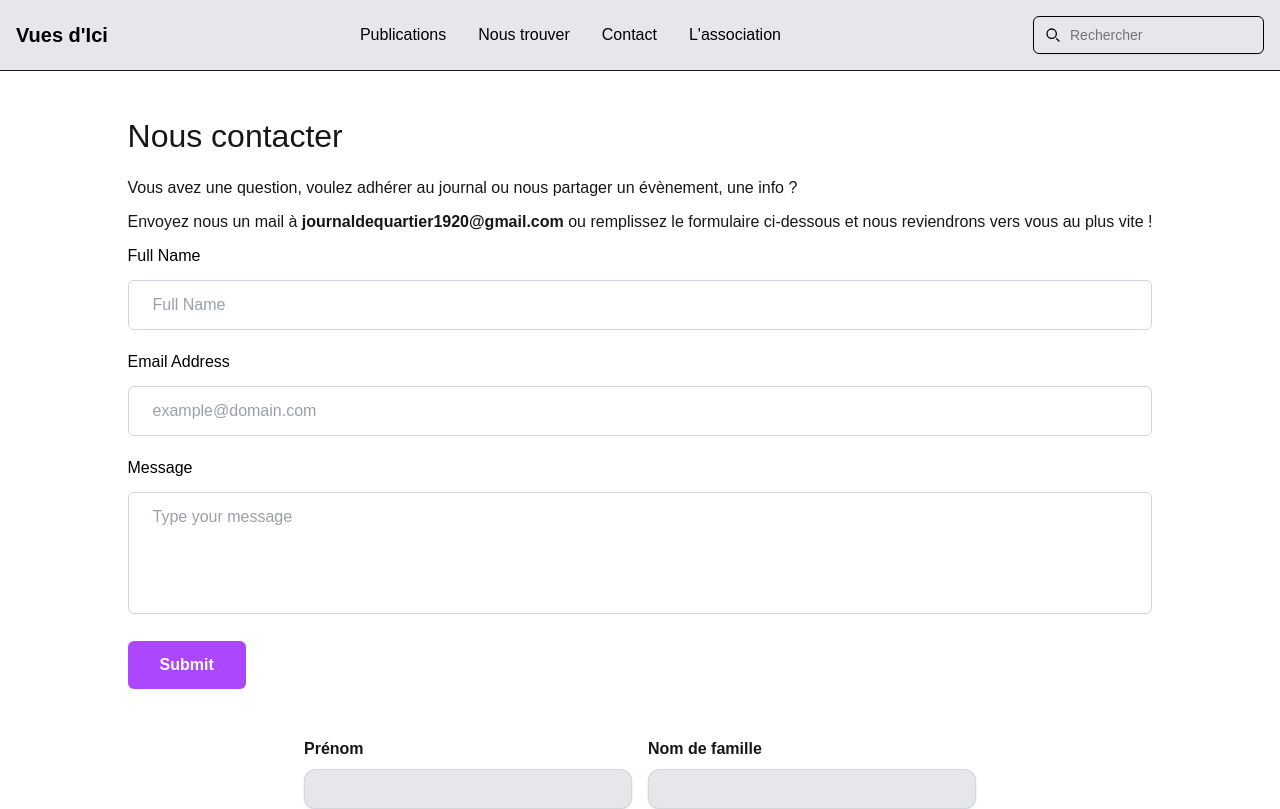
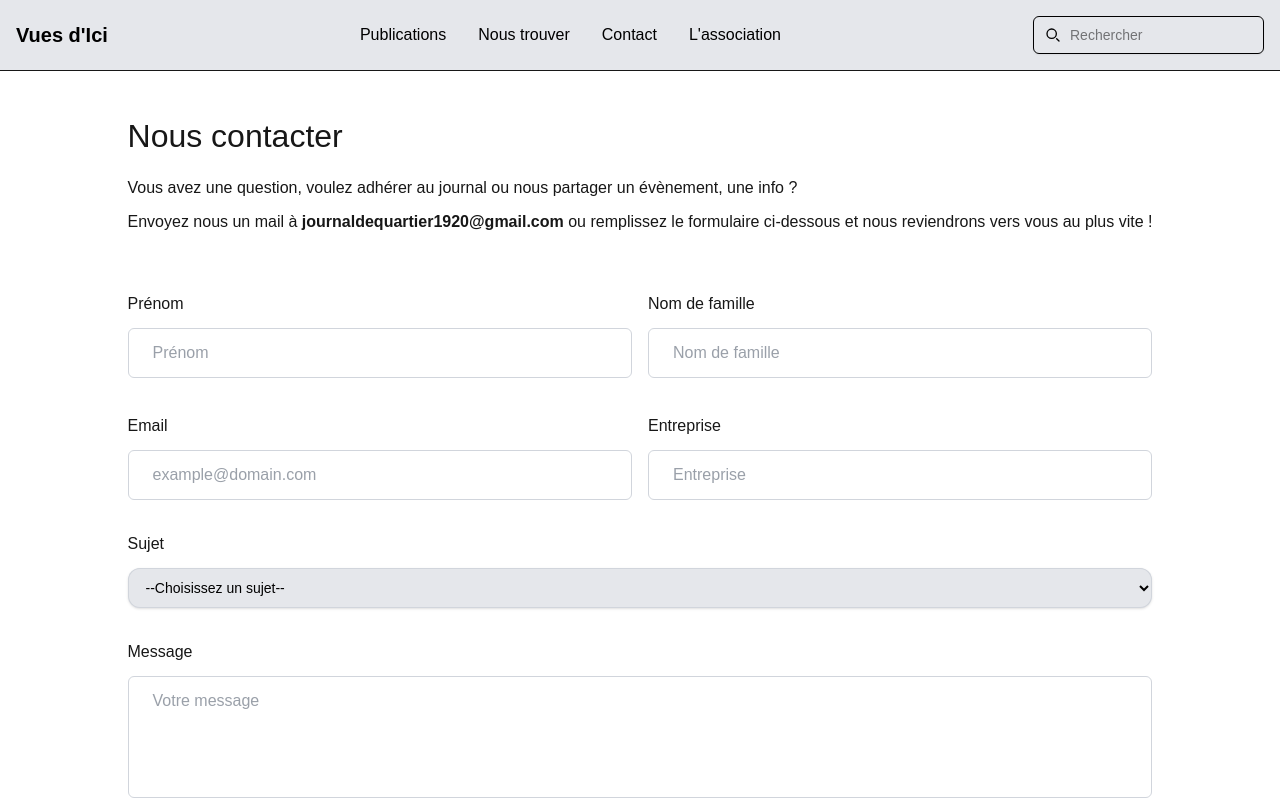
Before and after one commit to VinchC/vues-d-ici, a Next.js app: page /contact in a window 1280 px wide. Shown: the top 809 px of the page. Built offline with nearby package versions, Linux system fonts and the light colour scheme.

Commit message:
Contact form updated with on former model basis

```diff
--- a/app/components/[ContactForm]/Contact.tsx
+++ b/app/components/[ContactForm]/Contact.tsx
@@ -1,13 +1,16 @@
-'use client';
+"use client";
 
-import { FC } from 'react';
-import { useForm } from 'react-hook-form';
-import { sendEmail } from '../utils/SendEmail';
-
+import { FC } from "react";
+import { useForm } from "react-hook-form";
+import { sendEmail } from "../utils/SendEmail";
+import PolicyAcceptance from "../utils/PolicyAcceptance";
 
 export type FormData = {
   name: string;
+  firstName: string;
   email: string;
+  company?: string;
+  subject: string;
   message: string;
 };
 
@@ -19,55 +22,115 @@ const Contact: FC = () => {
   }
 
   return (
+    <>
+      <div className="isolate py-12">
         <form onSubmit={handleSubmit(onSubmit)}>
-      <div className='mb-5'>
+          <div className="grid grid-cols-1 gap-4 sm:grid-cols-2">
+            <div className="mb-5">
               <label
-          htmlFor='name'
-          className='mb-3 block text-base font-medium text-black'
+                htmlFor="firstName"
+                className="mb-3 block text-base font-medium"
               >
-          Full Name
+                Prénom
               </label>
               <input
-          type='text'
-          placeholder='Full Name'
-          className='w-full rounded-md border border-gray-300 bg-white py-3 px-6 text-base font-medium text-gray-700 outline-none focus:border-purple-500 focus:shadow-md'
-          {...register('name', { required: true })}
+                type="text"
+                placeholder="Prénom"
+                className="w-full rounded-md border border-gray-300 bg-white py-3 px-6 text-base font-medium text-gray-700 outline-none focus:border-purple-500 focus:shadow-md"
+                {...register("firstName", { required: true })}
               />
             </div>
-      <div className='mb-5'>
+            <div className="mb-5">
               <label
-          htmlFor='email'
-          className='mb-3 block text-base font-medium text-black'
+                htmlFor="name"
+                className="mb-3 block text-base font-medium"
               >
-          Email Address
+                Nom de famille
               </label>
               <input
-          type='email'
-          placeholder='example@domain.com'
-          className='w-full rounded-md border border-gray-300 bg-white py-3 px-6 text-base font-medium text-gray-700 outline-none focus:border-purple-500 focus:shadow-md'
-          {...register('email', { required: true })}
+                type="text"
+                placeholder="Nom de famille"
+                className="w-full rounded-md border border-gray-300 bg-white py-3 px-6 text-base font-medium text-gray-700 outline-none focus:border-purple-500 focus:shadow-md"
+                {...register("name", { required: true })}
               />
             </div>
-      <div className='mb-5'>
+            <div className="mb-5">
               <label
-          htmlFor='message'
-          className='mb-3 block text-base font-medium text-black'
+                htmlFor="email"
+                className="mb-3 block text-base font-medium"
+              >
+                Email
+              </label>
+              <input
+                type="email"
+                placeholder="example@domain.com"
+                className="w-full rounded-md border border-gray-300 bg-white py-3 px-6 text-base font-medium text-gray-700 outline-none focus:border-purple-500 focus:shadow-md"
+                {...register("email", { required: true })}
+              />
+            </div>
+            <div className="mb-8">
+              <label
+                htmlFor="company"
+                className="mb-3 block text-base font-medium"
+              >
+                Entreprise
+              </label>
+              <input
+                type="text"
+                placeholder="Entreprise"
+                className="w-full rounded-md border border-gray-300 bg-white py-3 px-6 text-base font-medium text-gray-700 outline-none focus:border-purple-500 focus:shadow-md"
+                {...register("company", { required: true })}
+              />
+            </div>
+          </div>
+          <div className="relative mb-8">
+            <label
+              htmlFor="subject"
+              className="mb-3 block text-base font-medium"
+            >
+              Sujet
+            </label>
+            <select
+              id="message-subject"
+              // name="message-subject"
+              className="block w-full text-black rounded-xl border-0 px-3.5 py-2 bg-gray-200 shadow-sm ring-1 ring-inset ring-gray-300 placeholder:text-gray-700 focus:ring-2 focus:ring-inset focus:ring-indigo-600 sm:text-sm/6 h-10"
+              {...register("subject", { required: true })}
+            >
+              <option value="">--Choisissez un sujet--</option>
+              <option value="join">Adhésion</option>
+              <option value="ad">Encart publicitaire</option>
+              <option value="event">Evènement</option>
+              <option value="other">Autre</option>
+            </select>
+          </div>
+          <div className="mb-8">
+            <label
+              htmlFor="message"
+              className="mb-3 block text-base font-medium"
             >
               Message
             </label>
             <textarea
               rows={4}
-          placeholder='Type your message'
-          className='w-full resize-none rounded-md border border-gray-300 bg-white py-3 px-6 text-base font-medium text-gray-700 outline-none focus:border-purple-500 focus:shadow-md'
-          {...register('message', { required: true })}
+              placeholder="Votre message"
+              className="w-full resize-none rounded-md border border-gray-300 bg-white py-3 px-6 text-base font-medium text-gray-700 outline-none focus:border-purple-500 focus:shadow-md"
+              {...register("message", { required: true })}
             ></textarea>
           </div>
           <div>
-        <button className='hover:shadow-form rounded-md bg-purple-500 py-3 px-8 text-base font-semibold text-white outline-none'>
-          Submit
+            <PolicyAcceptance />
+          </div>
+          <div className="mt-8 flex justify-center">
+            <button
+              type="submit"
+              className="bg-blue-500 text-black text-md text-center w-40 max-sm:w-32 max-sm:text-sm py-1 h-8 border-2 border-gray-500 hover:bg-blue-500/60 rounded-lg"
+            >
+              Envoyer
             </button>
           </div>
         </form>
+      </div>
+    </>
   );
 };
 
--- a/app/components/[ContactForm]/FormComponent.tsx
+++ /dev/null
@@ -1,20 +0,0 @@
-import { FormProps } from "@/app/types";
-
-export default function FormComponent(props: FormProps) {
-  return (
-    <div>
-      <label htmlFor={props.title} className="block font-semibold">
-        {props.fieldName}
-      </label>
-      <div className="mt-2">
-        <input
-          id={props.title}
-          name={props.title}
-          type="text"
-          autoComplete={props.autoComplete}
-          className="block w-full rounded-xl border-0 px-3.5 py-2 shadow-sm ring-1 bg-gray-200 ring-inset ring-gray-300 placeholder:text-gray-700 focus:ring-2 focus:ring-inset focus:ring-indigo-600 sm:text-sm/6"
-        />
-      </div>
-    </div>
-  );
-}
--- a/app/contact/page.tsx
+++ b/app/contact/page.tsx
@@ -1,9 +1,5 @@
-import { FORM_FIELDS } from "../../data/data";
 import Link from "next/link";
-import FormComponent from "../components/[ContactForm]/FormComponent";
 import Contact from "../components/[ContactForm]/Contact";
-import PolicyAcceptance from "../components/utils/PolicyAcceptance";
-
 
 export default function ContactPage() {
   return (
@@ -26,14 +22,17 @@ export default function ContactPage() {
             au plus vite !
           </p>
           <Contact />
-          <div className="isolate py-12">
-            <form action="#" method="POST" className="mx-auto max-w-2xl">
+          {/* <div className="isolate py-12"> */}
+            {/* <form action="#" method="POST" className="mx-auto max-w-2xl">
               <div className="grid grid-cols-1 gap-4 sm:grid-cols-2">
                 {FORM_FIELDS.map((e, index) => (
                   <FormComponent key={index} {...e} />
                 ))}
                 <div className="sm:col-span-2">
-                  <label htmlFor="message-subject" className="block font-semibold">
+                  <label
+                    htmlFor="message-subject"
+                    className="block font-semibold"
+                  >
                     Objet du message
                   </label>
                   <div className="relative">
@@ -67,16 +66,19 @@ export default function ContactPage() {
                       defaultValue={""}
                     />
                   </div>
-                </div>
-                <PolicyAcceptance />
-              </div>
-              <div className="mt-8 flex justify-center">
-                <button type="submit" className="bg-blue-500 text-black text-md text-center w-40 max-sm:w-32 max-sm:text-sm py-1 h-8 border-2 border-gray-500 hover:bg-blue-500/60 rounded-lg">
+                </div> */}
+                {/* <PolicyAcceptance /> */}
+              {/* </div> */}
+              {/* <div className="mt-8 flex justify-center">
+                <button
+                  type="submit"
+                  className="bg-blue-500 text-black text-md text-center w-40 max-sm:w-32 max-sm:text-sm py-1 h-8 border-2 border-gray-500 hover:bg-blue-500/60 rounded-lg"
+                >
                   Envoyer
                 </button>
-              </div>
-            </form>
-          </div>
+              </div> */}
+            {/* </form> */}
+          {/* </div> */}
         </div>
       </section>
     </>
```
Lines whose indentation alone changed are shown as unchanged.
